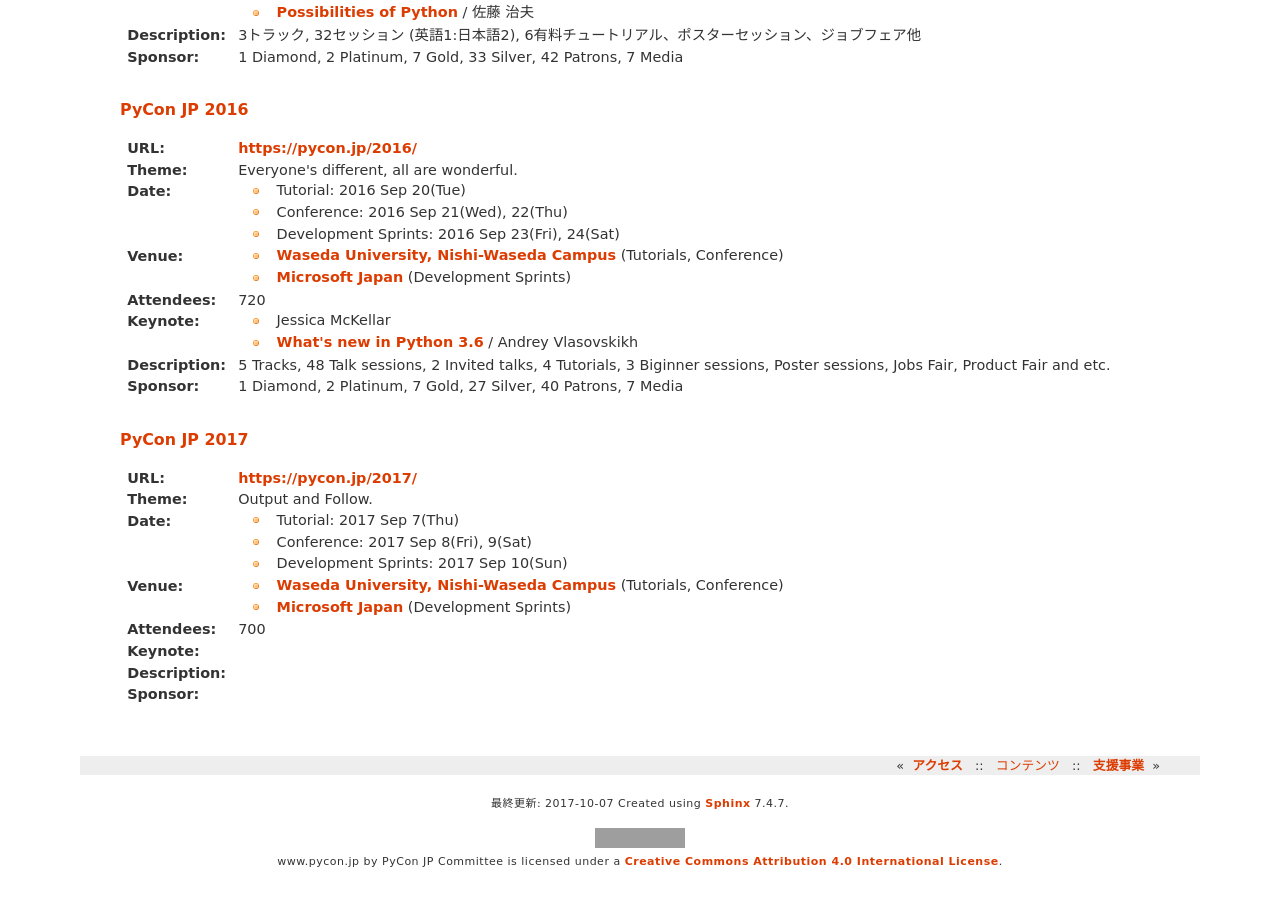
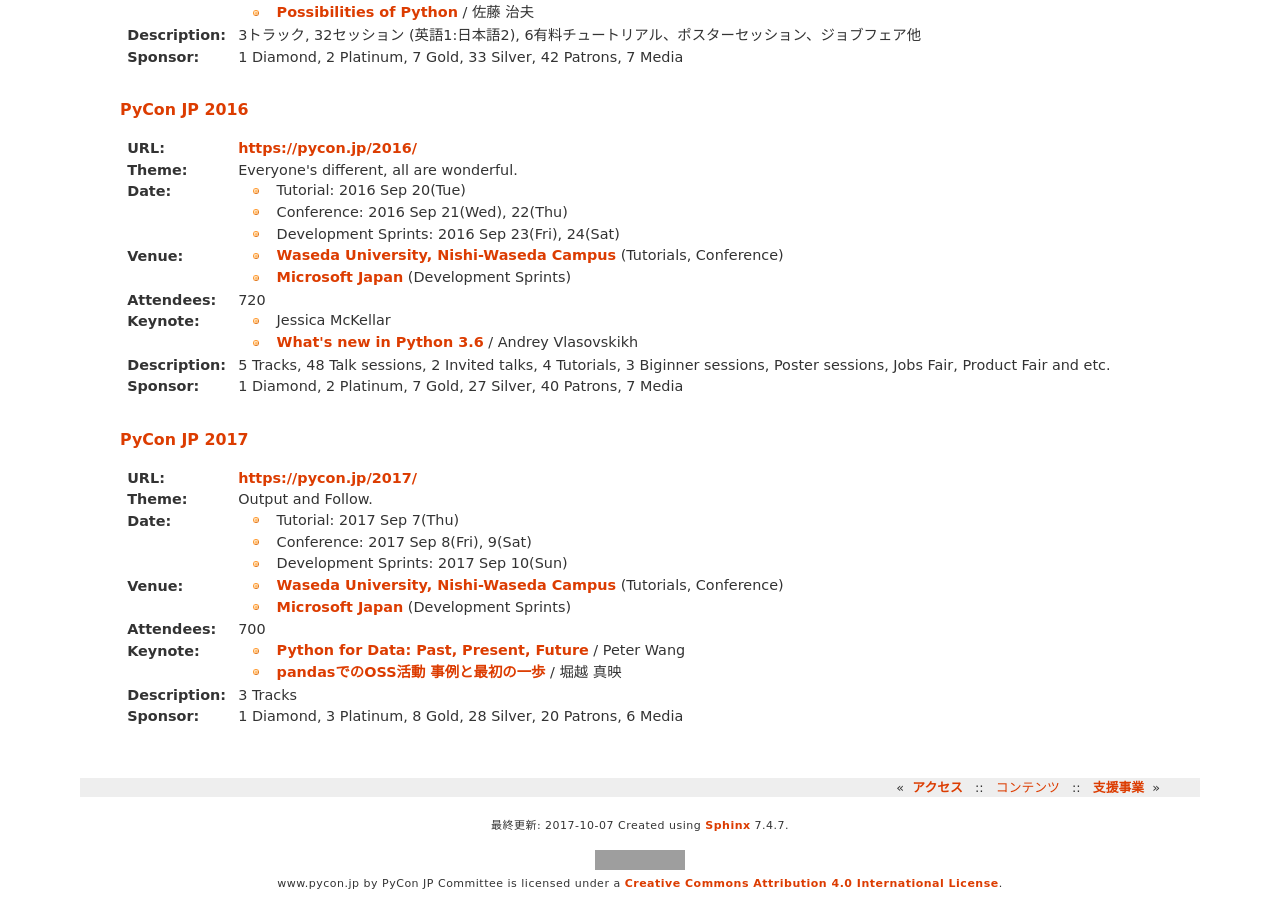
Before and after one commit to pyconjp/www.pycon.jp, a Sphinx documentation site: the page built from source/organizer/index.rst, in a window 1280 px wide and 900 px high, scrolled down 2909 px. Built offline with Sphinx 7.4.7, drawn with Linux system fonts in a browser that asks for light colours; before the commit the page ends 3787 px from its top, so only the background shows below that; grey boxes are pictures that could not be loaded.

Commit message:
ISSHA-855 add keynote and sponsors about pycon jp 2017

```diff
--- a/source/organizer/index.rst
+++ b/source/organizer/index.rst
@@ -165,5 +165,7 @@ PyCon JP 2017
   - `Microsoft Japan <https://www.microsoft.com/>`_ (Development Sprints)
 :Attendees: 700
 :Keynote:
-:Description:
-:Sponsor:
+  - `Python for Data: Past, Present, Future <http://www.slideshare.net/misterwang/python-for-data-past-present-future-pycon-jp-2017-keynote>`_ / Peter Wang
+  - `pandasでのOSS活動 事例と最初の一歩 <https://speakerdeck.com/sinhrks/pandasdefalseosshuo-dong-shi-li-tozui-chu-false-bu>`_ / 堀越 真映
+:Description: 3 Tracks
+:Sponsor: 1 Diamond, 3 Platinum, 8 Gold, 28 Silver, 20 Patrons, 6 Media
```
